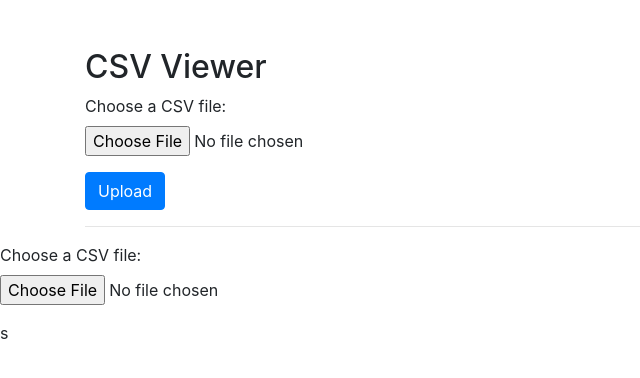
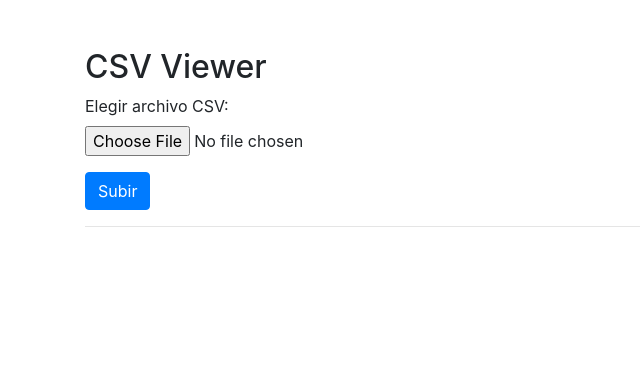
Before and after one commit to bi0punk/flask-csv-viewer, a Flask app: page / in a window 1280 px wide. Shown: the top 378 px of the page, without its empty margins (0-640 px from the left). Run offline with Flask 3, Linux system fonts and the light colour scheme; some libraries are stand-ins or nearby versions.

Commit message:
add new features

```diff
--- a/templates/index.html
+++ b/templates/index.html
@@ -2,7 +2,7 @@
 <html>
 <head>
     <title>CSV Viewer</title>
-    <link rel="stylesheet" href="https://cdn.datatables.net/1.11.5/css/jquery.dataTables.min.css">
+    <link rel="stylesheet" href="//cdn.datatables.net/1.13.6/css/jquery.dataTables.min.css">
     <link rel="stylesheet" href="https://cdn.datatables.net/1.11.5/css/dataTables.bootstrap4.min.css">
     <link rel="stylesheet" href="https://stackpath.bootstrapcdn.com/bootstrap/4.5.2/css/bootstrap.min.css">
 </head>
@@ -11,43 +11,31 @@
         <h2>CSV Viewer</h2>
         <form method="POST" enctype="multipart/form-data">
             <div class="form-group">
-                <label for="csv_file">Choose a CSV file:</label>
+                <label for="csv_file">Elegir archivo CSV:</label>
                 <input type="file" class="form-control-file" id="csv_file" name="csv_file">
             </div>
-            <button type="submit" class="btn btn-primary">Upload</button>
+            <button type="submit" class="btn btn-primary">Subir</button>
         </form>
         <hr>
         {% if data %}
             {{ data | safe }}
         {% endif %}
     </div>
-    <div class="form-group">
-        <label for="csv_file">Choose a CSV file:</label>
-        <input type="file" class="form-control-file" id="csv_file" name="csv_file" onchange="updateFileName(this)">
-    </div>
     <p id="selectedFileName"></p>
 
-
     <script src="https://code.jquery.com/jquery-3.5.1.slim.min.js"></script>
-    <script src="https://cdn.datatables.net/1.11.5/js/jquery.dataTables.min.js"></script>
+    <script src="//cdn.datatables.net/1.13.6/js/jquery.dataTables.min.js"></script>
     <script src="https://cdn.datatables.net/1.11.5/js/dataTables.bootstrap4.min.js"></script>
     <script>
         $(document).ready(function() {
             $('#dataTable').DataTable();
         });
-    </script>
-    <script>
+
         function updateFileName(input) {
             const selectedFile = input.files[0];
             const selectedFileNameElement = document.getElementById("selectedFileName");
             selectedFileNameElement.textContent = selectedFile.name;
         }
-
-        $(document).ready(function() {
-            $('#dataTable').DataTable();
-        });
     </script>
-
 </body>
 </html>
-s
```
